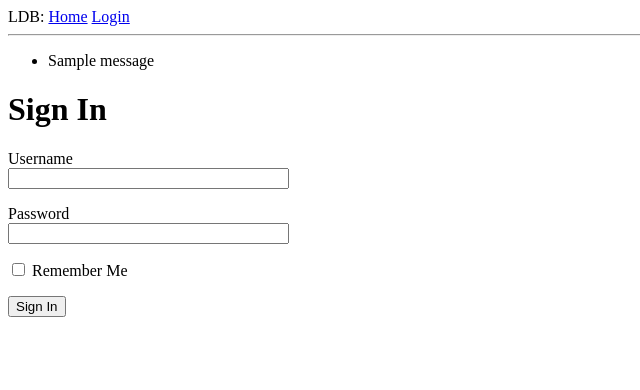
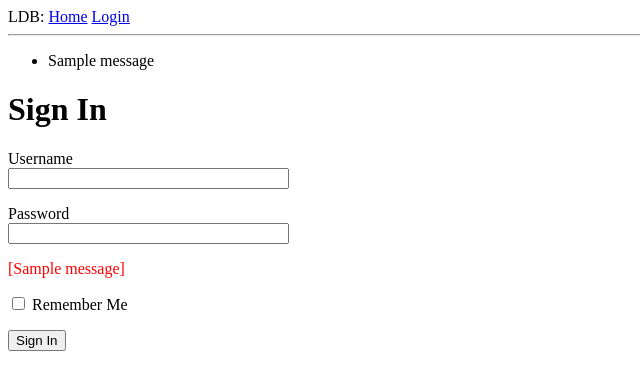
Before and after one commit to varun-iyer/ldb-webapp, a Flask app: page /login in a window 1280 px wide. Shown: the top 390 px of the page, without its empty margins (0-640 px from the left). Run offline with Flask 2, Linux system fonts and the light colour scheme; tables that the repository leaves empty hold one stand-in row (values such as "Sample post"); one stand-in notice (Sample message) is shown.

Commit message:
Flash errors at the bottom

```diff
--- a/app/templates/login.html
+++ b/app/templates/login.html
@@ -17,6 +17,9 @@
 				<span style="color: red;"> [{{error}}] </span>
 			{% endfor %}
 		</p>
+		{% for message in get_flashed_messages() %}
+			<span style="color: red;"> [{{message}}] </span>
+		{% endfor %}
 		<p>{{ form.remember_me() }} {{ form.remember_me.label }}</p>
 		<p>{{ form.submit() }}</p>
 	</form>
```
